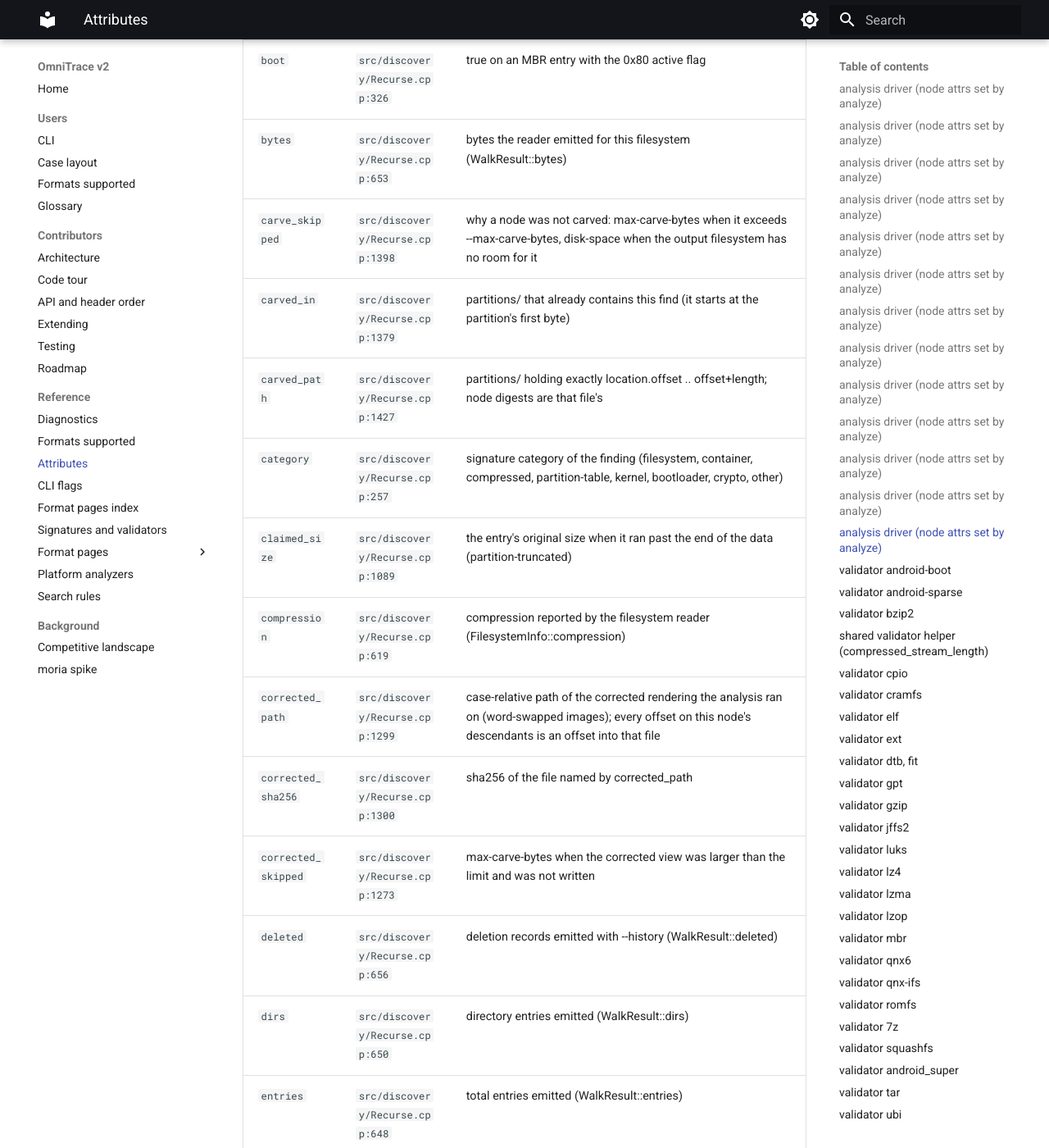
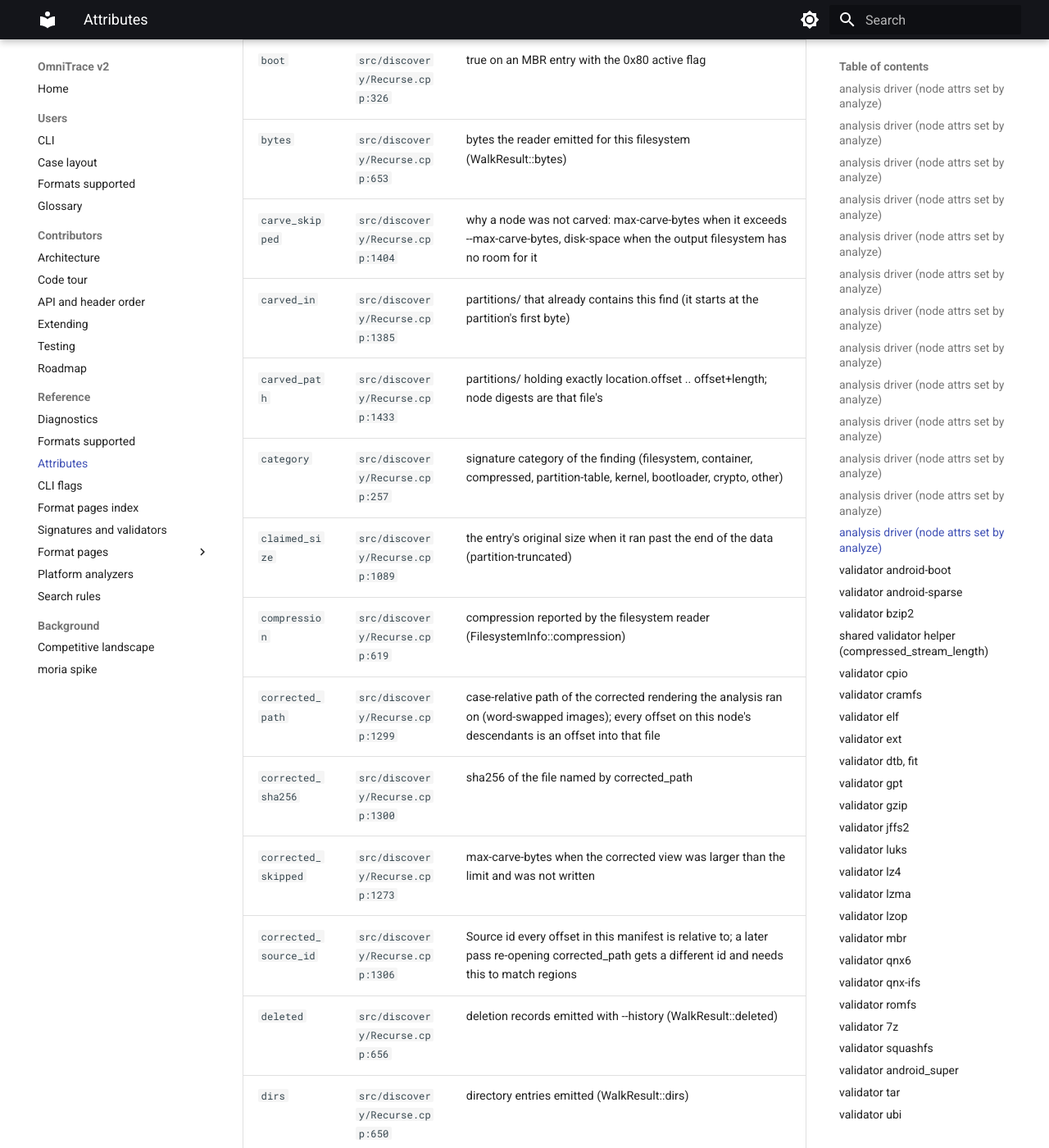
Before and after one commit to wrongbaud/omnitrace, an MkDocs documentation site: the page built from docs/reference/ATTRS.md, in a window 1280 px wide and 1400 px high, scrolled down 7567 px. Shown: the whole window at 82% size. Built offline with MkDocs 1.6.1 and Material for MkDocs 9.7.7, drawn with Linux system fonts in a browser that asks for light colours; some of the changed text lies outside the part shown.

Commit message:
rules: search the regions of a word-swapped image
The sweep has been searching no regions at all on any word-swapped image, and
saying only "0 regions scanned" about it -- which reads as "there was nothing
to search". Every pack was silently inert on that evidence, not just a new one.

A region found during the analysis records the id of the view it was found in,
which for a word-swapped image is the SwappedSource: "<evidence>|swap32". The
sweep then re-opens the corrected file that analyze wrote to flash/, and that
fresh MappedFile's id is its *path*. The equality test between the two never
matched, so every region was skipped.

analyze now records corrected_source_id on the Image node beside
corrected_path and corrected_sha256 -- the id every offset in the manifest is
relative to -- and the sweep accepts a region belonging to either that or the
Span it was handed. The check itself has to stay: a region inside an extracted
file carries that file's host path as its source, and reading those offsets
against the image would be reading the wrong bytes.

Found by aiming the new rtos pack at the corpus's one piece of real bare-metal
evidence, a word-swapped audio SPI bootloader, and getting nothing. It now
reports what is actually in it: "[CRC Check Fail]" and "[SNOR Boot fail!!!]",
de-swapped and at the right offsets.

Co-Authored-By: Claude Opus 5 (1M context) <noreply@anthropic.com>

```diff
--- a/docs/reference/ATTRS.md
+++ b/docs/reference/ATTRS.md
@@ -170,22 +170,23 @@ Source: `src/discovery/Recurse.cpp` (45 keys)
 | `block_size` | `src/discovery/Recurse.cpp:618` | block size reported by the filesystem reader (FilesystemInfo::block_size) |
 | `boot` | `src/discovery/Recurse.cpp:326` | true on an MBR entry with the 0x80 active flag |
 | `bytes` | `src/discovery/Recurse.cpp:653` | bytes the reader emitted for this filesystem (WalkResult::bytes) |
-| `carve_skipped` | `src/discovery/Recurse.cpp:1398` | why a node was not carved: max-carve-bytes when it exceeds --max-carve-bytes, disk-space when the output filesystem has no room for it |
-| `carved_in` | `src/discovery/Recurse.cpp:1379` | partitions/<file> that already contains this find (it starts at the partition's first byte) |
-| `carved_path` | `src/discovery/Recurse.cpp:1427` | partitions/<file> holding exactly location.offset .. offset+length; node digests are that file's |
+| `carve_skipped` | `src/discovery/Recurse.cpp:1404` | why a node was not carved: max-carve-bytes when it exceeds --max-carve-bytes, disk-space when the output filesystem has no room for it |
+| `carved_in` | `src/discovery/Recurse.cpp:1385` | partitions/<file> that already contains this find (it starts at the partition's first byte) |
+| `carved_path` | `src/discovery/Recurse.cpp:1433` | partitions/<file> holding exactly location.offset .. offset+length; node digests are that file's |
 | `category` | `src/discovery/Recurse.cpp:257` | signature category of the finding (filesystem, container, compressed, partition-table, kernel, bootloader, crypto, other) |
 | `claimed_size` | `src/discovery/Recurse.cpp:1089` | the entry's original size when it ran past the end of the data (partition-truncated) |
 | `compression` | `src/discovery/Recurse.cpp:619` | compression reported by the filesystem reader (FilesystemInfo::compression) |
 | `corrected_path` | `src/discovery/Recurse.cpp:1299` | case-relative path of the corrected rendering the analysis ran on (word-swapped images); every offset on this node's descendants is an offset into that file |
 | `corrected_sha256` | `src/discovery/Recurse.cpp:1300` | sha256 of the file named by corrected_path |
 | `corrected_skipped` | `src/discovery/Recurse.cpp:1273` | max-carve-bytes when the corrected view was larger than the limit and was not written |
+| `corrected_source_id` | `src/discovery/Recurse.cpp:1306` | Source id every offset in this manifest is relative to; a later pass re-opening corrected_path gets a different id and needs this to match regions |
 | `deleted` | `src/discovery/Recurse.cpp:656` | deletion records emitted with --history (WalkResult::deleted) |
 | `dirs` | `src/discovery/Recurse.cpp:650` | directory entries emitted (WalkResult::dirs) |
 | `entries` | `src/discovery/Recurse.cpp:648` | total entries emitted (WalkResult::entries) |
 | `entropy` | `src/discovery/Recurse.cpp:868` | mean Shannon entropy of the region in bits per byte, 0.000 to 8.000, over sampled windows |
 | `entropy_chi2` | `src/discovery/Recurse.cpp:876` | reduced chi-square of the sampled byte histogram against a uniform distribution; about 1.0 is uniform, far above it is structured |
 | `entropy_class` | `src/discovery/Recurse.cpp:869` | erased, sparse, text, binary, packed or random - what the region's bytes look like statistically (core/Entropy.h) |
-| `evidence` | `src/discovery/Recurse.cpp:1706` | id of the Evidence row (e1) on the Image node |
+| `evidence` | `src/discovery/Recurse.cpp:1712` | id of the Evidence row (e1) on the Image node |
 | `files` | `src/discovery/Recurse.cpp:649` | regular-file entries emitted (WalkResult::files) |
 | `fill` | `src/discovery/Recurse.cpp:867` | 0xff / 0x00 (or 0x..) when every byte of an unidentified region is that value: erased flash or padding |
 | `gpt_attributes` | `src/discovery/Recurse.cpp:323` | GPT attribute bits of the entry, when non-zero |
--- a/docs/reference/attrs.yaml
+++ b/docs/reference/attrs.yaml
@@ -94,6 +94,7 @@ src/discovery/Recurse.cpp:
   entropy_class: erased, sparse, text, binary, packed or random - what the region's bytes look like statistically (core/Entropy.h)
   corrected_path: case-relative path of the corrected rendering the analysis ran on (word-swapped images); every offset on this node's descendants is an offset into that file
   corrected_sha256: sha256 of the file named by corrected_path
+  corrected_source_id: Source id every offset in this manifest is relative to; a later pass re-opening corrected_path gets a different id and needs this to match regions
   corrected_skipped: max-carve-bytes when the corrected view was larger than the limit and was not written
   backup_header: "ok or crc-mismatch: state of the GPT backup header folded into this primary table node"
   backup_lba: LBA of the folded GPT backup header (my_lba of the backup)
```
Also changed, not shown: other parts of docs/reference/ATTRS.md (+4 -4 lines), docs/reference/DIAGNOSTICS.md (+17 -17 lines), 2 other files.
